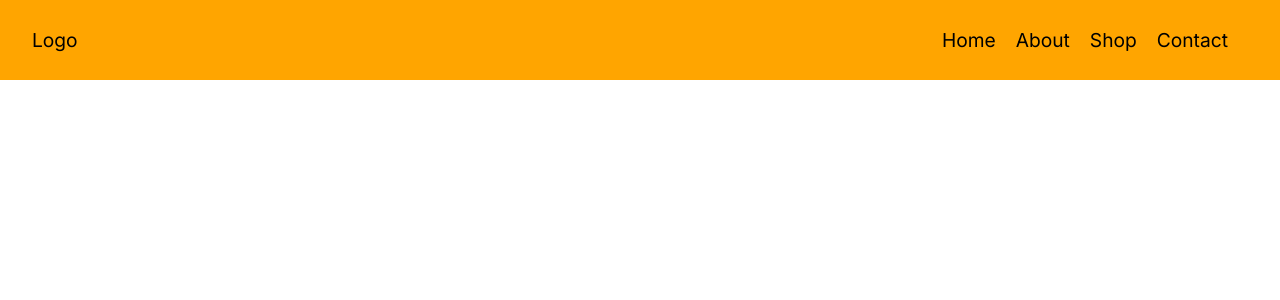
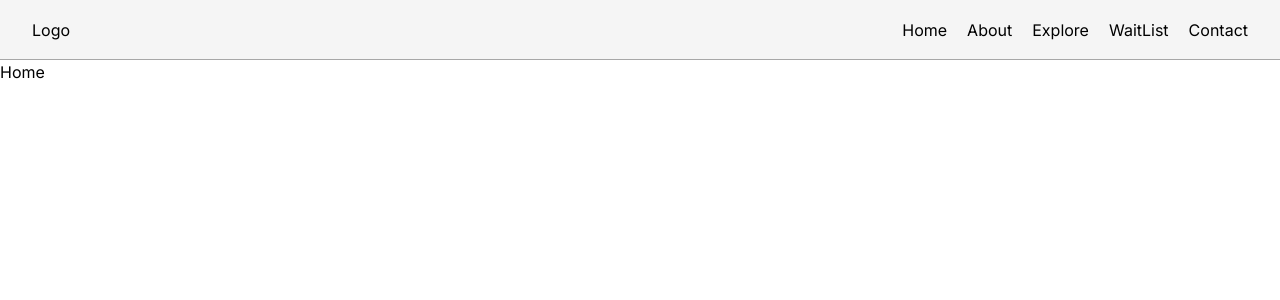
Before and after one commit to nedu-m/ableton, a React (Create React App) app: page / in a window 1280 px wide. Shown: the top 300 px of the page. Built offline with nearby package versions, Linux system fonts and the light colour scheme.

Commit message:
navbar update

```diff
--- a/public/index.html
+++ b/public/index.html
@@ -7,7 +7,7 @@
     <meta name="theme-color" content="#000000" />
     <meta
       name="description"
-      content="Web site created using create-react-app"
+      content="Frontend Practice project"
     />
     <link rel="apple-touch-icon" href="%PUBLIC_URL%/logo192.png" />
     <!--
--- a/src/App.js
+++ b/src/App.js
@@ -19,11 +19,11 @@ export default function App() {
       <Router>
         <NavBar />
         <Routes>
-          <Route path='/' exact component={Home} />
-          <Route path='/about' exact component={About} />
-          <Route path='/contact' exact component={Contact} />
-          <Route path='/explore' exact component={Explore} />
-          <Route path='/waitlist' exact component={WaitList} />
+          <Route path='/' exact element={<Home/>} />
+          <Route path='/about' exact element={<About/>} />
+          <Route path='/contact' exact element={<Contact/>} />
+          <Route path='/explore' exact element={<Explore />} />
+          <Route path='/waitlist' exact element={<WaitList/>} />
         </Routes>
       </Router>
     </Wrapper>
--- a/src/components/About.js
+++ b/src/components/About.js
@@ -0,0 +1,19 @@
+import React from 'react';
+import styled from 'styled-components'
+
+const Wrapper = styled.div`
+  font-size: '2rem';
+  display: 'flex';
+  justify-content: center;
+  margin-top: '2rem';
+`;
+
+const About = () => {
+  return (
+    <Wrapper>
+    <h1>About</h1>
+    </Wrapper>
+  );
+};
+
+export default About;
--- a/src/components/Contact.js
+++ b/src/components/Contact.js
@@ -0,0 +1,19 @@
+import React from 'react';
+import styled from 'styled-components'
+
+const Wrapper = styled.div`
+  font-size: '2rem';
+  display: 'flex';
+  justify-content: center;
+  margin-top: '2rem';
+`;
+
+const Home = () => {
+  return (
+    <Wrapper>
+    <h1>Contact</h1>
+    </Wrapper>
+  );
+};
+
+export default Home;
--- a/src/components/Explore.js
+++ b/src/components/Explore.js
@@ -0,0 +1,19 @@
+import React from 'react';
+import styled from 'styled-components'
+
+const Wrapper = styled.div`
+  font-size: '2rem';
+  display: 'flex';
+  justify-content: center;
+  margin-top: '2rem';
+`;
+
+const Explore = () => {
+  return (
+    <Wrapper>
+    <h1>Explore</h1>
+    </Wrapper>
+  );
+};
+
+export default Explore;
--- a/src/components/NavBar.js
+++ b/src/components/NavBar.js
@@ -36,16 +36,21 @@ const Navbar = () => {
 					</Link>
 				</li>
 				<li className="nav-item">
-					<Link to="/shop" className="nav-link" onClick={closeMenu}>
-						Shop
+					<Link to="/explore" className="nav-link" onClick={closeMenu}>
+						Explore
 					</Link>
 				</li>
 				<li className="nav-item">
+					<Link to="/waitlist" className="nav-link" onClick={closeMenu}>
+						WaitList
+					</Link>
+        </li>
+        <li className="nav-item">
 					<Link to="/contact" className="nav-link" onClick={closeMenu}>
 						Contact
 					</Link>
-				</li>
-			</ul>
+        </li>
+      </ul>
 		</Nav>
 	);
 };
--- a/src/components/WaitList.js
+++ b/src/components/WaitList.js
@@ -0,0 +1,19 @@
+import React from 'react';
+import styled from 'styled-components'
+
+const Wrapper = styled.div`
+  font-size: '2rem';
+  display: 'flex';
+  justify-content: center;
+  margin-top: '2rem';
+`;
+
+const WaitList = () => {
+  return (
+    <Wrapper>
+    <h1>WaitList</h1>
+    </Wrapper>
+  );
+};
+
+export default WaitList;
--- a/src/styles/Navbar.css
+++ b/src/styles/Navbar.css
@@ -2,12 +2,13 @@
   display: flex;
   justify-content: space-between;
   align-items: center;
-  background: orange;
-  height: 80px;
+  background: whitesmoke;
+  height: 60px;
   width: 100%;
   color: black;
   padding: 0 2rem;
-  font-size: 1.2rem;
+  font-size: 1rem;
+  border-bottom: 0.3px solid rgb(167, 167, 167);
 }
 
 .nav-logo {
@@ -54,7 +55,7 @@
   }
 
   .nav-links.active {
-    background: greenyellow;
+    background: whitesmoke;
     left: 0;
   }
 
```
